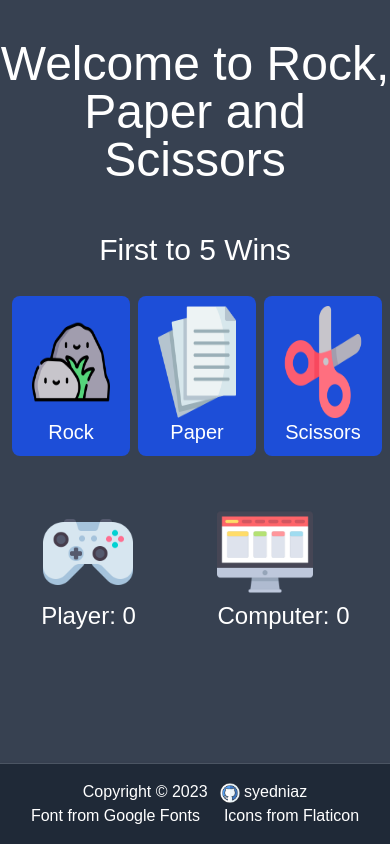
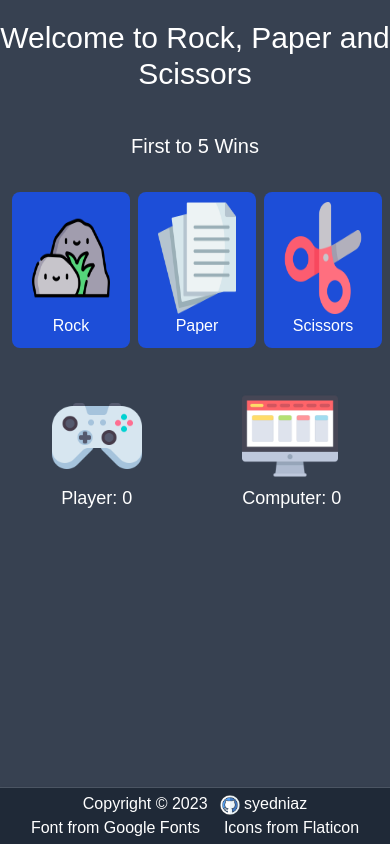
Before and after one commit to syedniaz/rockPaperScissors, a plain HTML site: page index.html in a window 390 px wide. Drawn offline with nearby package versions, Linux system fonts and the light colour scheme; a web font is replaced by a local one.

Commit message:
improving responsiveness

```diff
--- a/index.html
+++ b/index.html
@@ -15,30 +15,30 @@
 </head>
 <body class="bg-gray-700 text-white text-center">
 
-    <h1 class="text-5xl py-10">Welcome to Rock, Paper and Scissors</h1>
-    <h2 class="text-3xl py-2">First to 5 Wins</h2>
+    <h1 class="text-3xl py-5">Welcome to Rock, Paper and Scissors</h1>
+    <h2 class="text-xl py-5">First to 5 Wins</h2>
 
-    <div class="container flex justify-around items-center mx-auto md:py-10 py-5 ps-3">
-        <button id="rock" type="button" class="text-white bg-blue-700 hover:bg-blue-400 focus:ring-4 focus:ring-blue-300 font-medium rounded-lg text-xl px-5 py-2.5 me-2 mb-2 focus:outline-none"><img src="img/rocks.png" alt="rock" class="h-28 max-w-full">Rock</button>
-        <button id="paper" type="button" class="text-white bg-blue-700 hover:bg-blue-400 focus:ring-4 focus:ring-blue-300 font-medium rounded-lg text-xl px-5 py-2.5 me-2 mb-2 focus:outline-none"><img src="img/paper.png" alt="paper" class="h-28 max-w-full">Paper</button>
-        <button id="scissors" type="button" class="text-white bg-blue-700 hover:bg-blue-400 focus:ring-4 focus:ring-blue-300 font-medium rounded-lg text-xl px-5 py-2.5 me-2 mb-2 focus:outline-none"><img src="img/scissors.png" alt="scissors" class="h-28 max-w-full">Scissors</button>
+    <div class="container flex justify-around items-center mx-auto py-3 lg:py-6 ps-3">
+        <button id="rock" type="button" class="text-white bg-blue-700 hover:bg-blue-400 focus:ring-4 focus:ring-blue-300 font-medium rounded-lg text-base px-5 py-2.5 me-2 mb-2 focus:outline-none"><img src="img/rocks.png" alt="rock" class="h-28 max-w-full">Rock</button>
+        <button id="paper" type="button" class="text-white bg-blue-700 hover:bg-blue-400 focus:ring-4 focus:ring-blue-300 font-medium rounded-lg text-base px-5 py-2.5 me-2 mb-2 focus:outline-none"><img src="img/paper.png" alt="paper" class="h-28 max-w-full">Paper</button>
+        <button id="scissors" type="button" class="text-white bg-blue-700 hover:bg-blue-400 focus:ring-4 focus:ring-blue-300 font-medium rounded-lg text-base px-5 py-2.5 me-2 mb-2 focus:outline-none"><img src="img/scissors.png" alt="scissors" class="h-28 max-w-full">Scissors</button>
     </div>
 
-    <div class="container flex justify-around items-center mx-auto md:py-10 py-5">
-        <span><img src="img/game-controller.png" alt="controller" class="h-24 max-w-full"><h3 id="playerScore" class="text-2xl">Player: 0</h3></span>
-        <span><img src="img/monitor.png" alt="monitor" class="h-24 max-w-full"><h3 id="compScore" class="text-2xl">Computer: 0</h3></span>
+    <div class="container flex justify-around items-center mx-auto lg:py-6 py-5">
+        <span><img src="img/game-controller.png" alt="controller" class="h-24 max-w-full"><h3 id="playerScore" class="text-lg">Player: 0</h3></span>
+        <span><img src="img/monitor.png" alt="monitor" class="h-24 max-w-full"><h3 id="compScore" class="text-lg">Computer: 0</h3></span>
     </div>
 
-    <div class="container flex justify-around items-center mx-auto md:py-10 py-5">
-        <h3 id="playerChoice" class="text-2xl"></h3>
-        <h3 id="compChoice" class="text-2xl"></h3>
+    <div class="container flex justify-around items-center mx-auto lg:py-6 py-5">
+        <h3 id="playerChoice" class="text-lg"></h3>
+        <h3 id="compChoice" class="text-lg"></h3>
     </div>
 
-    <h4 id="result" class="text-3xl py-5"></h4>
+    <h4 id="result" class="text-xl py-5"></h4>
 
 
 
-    <footer class="fixed bottom-0 left-0 z-20 w-full p-4 bg-gray-800 border-t border-gray-600 shadow flex flex-col items-center justify-center md:p-6">
+    <footer class="fixed bottom-0 w-full p-1 bg-gray-800 border-t border-gray-600 shadow flex flex-col items-center justify-center lg:p-4">
         <div class="block text-base text-white text-center">Copyright &copy; 2023 <a href="https://github.com/syedniaz" class="hover:text-blue-400"><img src="img/github_536452.png" alt="github" class="inline h-5 max-w-full px-1 ms-1">syedniaz</a>
         </div>
         <div class="flex justify-between gap-6 text-base text-white text-center">
```
